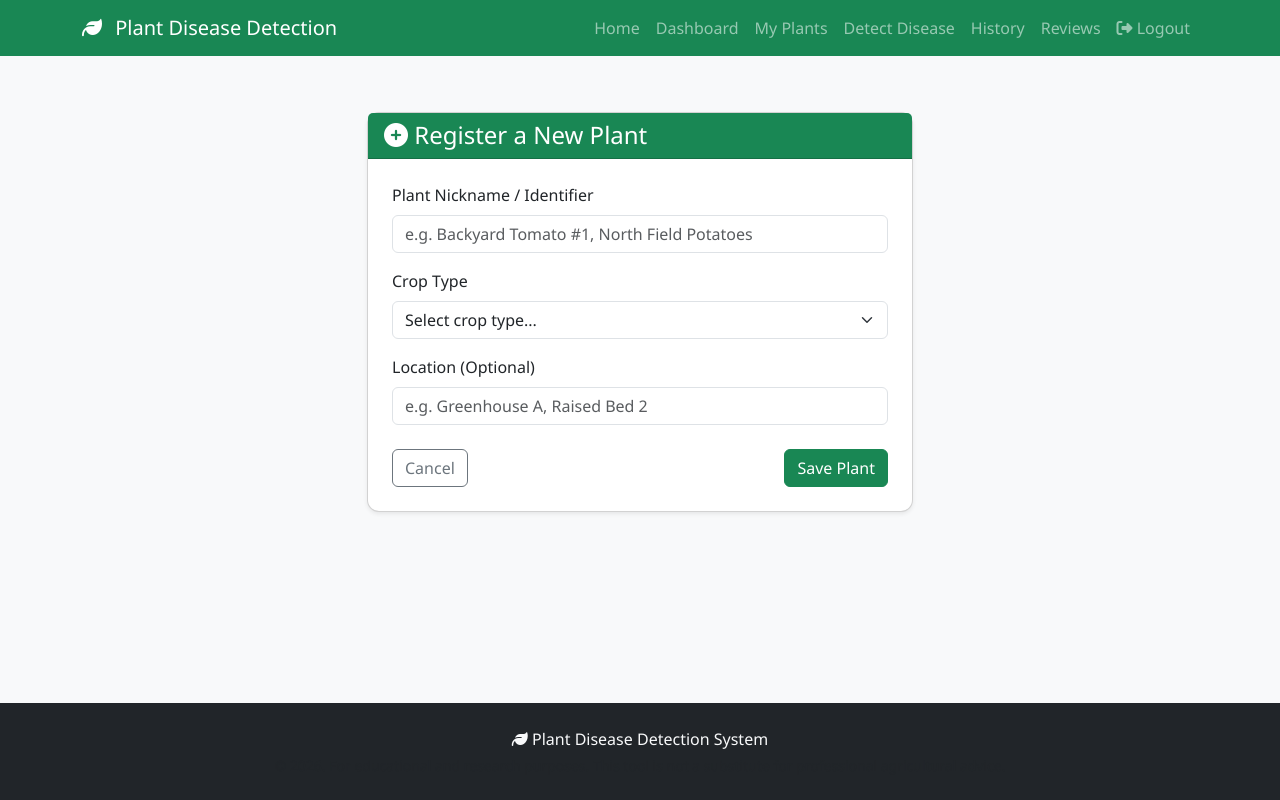
After one commit to parvezmohammedakram-jpg/plant-disease-detection-system, a Flask app: page /plants/add in a window 1280 px wide. The commit adds this page. Run offline with Flask 3, Linux system fonts and the light colour scheme; the visitor is signed in with stand-in values (Sample User, id 1).

Commit message:
feat: complete Phase 4 Farmer History
- Create plants blueprint for managing crop profiles
- Add templates for viewing, adding, and managing plant profiles
- Implement care_cases tracking per plant with a modal form UI
- Enhance predictions history with crop and disease filtering
- Update base layout to include My Plants navigation

```diff
--- a/app/__init__.py
+++ b/app/__init__.py
@@ -51,12 +51,14 @@ def _register_blueprints(app):
     from .main.routes import main_bp
     from .reviews.routes import reviews_bp
     from .admin.routes import admin_bp
+    from .plants.routes import plants_bp
 
     app.register_blueprint(main_bp)
     app.register_blueprint(auth_bp, url_prefix='/auth')
     app.register_blueprint(predictions_bp, url_prefix='/predictions')
     app.register_blueprint(reviews_bp, url_prefix='/reviews')
     app.register_blueprint(admin_bp, url_prefix='/admin')
+    app.register_blueprint(plants_bp, url_prefix='/plants')
 
 
 def _register_error_handlers(app):
--- /dev/null
+++ b/app/plants/__init__.py
@@ -0,0 +1,6 @@
+"""Plants blueprint for managing user's crops/plants."""
+from flask import Blueprint
+
+plants_bp = Blueprint('plants', __name__)
+
+from . import routes
--- /dev/null
+++ b/app/plants/routes.py
@@ -0,0 +1,110 @@
+"""
+Plants routes for Farmer History (Phase 4).
+"""
+from datetime import datetime, timezone
+from bson.objectid import ObjectId
+from flask import render_template, request, redirect, url_for, session, flash
+
+from . import plants_bp
+from ..extensions import get_db
+from ..utils.decorators import login_required
+
+
+@plants_bp.route('/')
+@login_required
+def index():
+    """List user's registered plants."""
+    db = get_db()
+    user_id = session['user_id']
+
+    plants = list(db['plants'].find({'user_id': user_id}).sort('created_at', -1))
+
+    return render_template('plants/index.html', plants=plants)
+
+
+@plants_bp.route('/add', methods=['GET', 'POST'])
+@login_required
+def add():
+    """Add a new plant/crop profile."""
+    if request.method == 'POST':
+        name = request.form.get('name', '').strip()
+        crop_type = request.form.get('crop_type', '').strip()
+        location = request.form.get('location', '').strip()
+
+        if not name or not crop_type:
+            flash('Plant name and crop type are required.', 'error')
+            return render_template('plants/add.html')
+
+        db = get_db()
+        db['plants'].insert_one({
+            'user_id': session['user_id'],
+            'name': name,
+            'crop_type': crop_type,
+            'location': location,
+            'status': 'Healthy',
+            'created_at': datetime.now(timezone.utc)
+        })
+
+        flash(f'Plant "{name}" added successfully.', 'success')
+        return redirect(url_for('plants.index'))
+
+    return render_template('plants/add.html')
+
+
+@plants_bp.route('/<plant_id>')
+@login_required
+def view(plant_id):
+    """View details of a specific plant and its care cases/history."""
+    db = get_db()
+    try:
+        plant = db['plants'].find_one({
+            '_id': ObjectId(plant_id),
+            'user_id': session['user_id']
+        })
+    except Exception:
+        flash('Invalid plant ID.', 'error')
+        return redirect(url_for('plants.index'))
+
+    if not plant:
+        flash('Plant not found.', 'error')
+        return redirect(url_for('plants.index'))
+
+    # Find care cases linked to this plant
+    cases = list(db['care_cases'].find({'plant_id': str(plant['_id'])}).sort('created_at', -1))
+
+    return render_template('plants/view.html', plant=plant, cases=cases)
+
+
+@plants_bp.route('/<plant_id>/care', methods=['POST'])
+@login_required
+def add_care_case(plant_id):
+    """Add a care activity to a plant."""
+    db = get_db()
+    try:
+        plant = db['plants'].find_one({'_id': ObjectId(plant_id), 'user_id': session['user_id']})
+    except Exception:
+        flash('Invalid plant ID.', 'error')
+        return redirect(url_for('plants.index'))
+
+    if not plant:
+        flash('Plant not found.', 'error')
+        return redirect(url_for('plants.index'))
+
+    title = request.form.get('title', '').strip()
+    description = request.form.get('description', '').strip()
+
+    if not title:
+        flash('Activity title is required.', 'error')
+        return redirect(url_for('plants.view', plant_id=plant_id))
+
+    db['care_cases'].insert_one({
+        'user_id': session['user_id'],
+        'plant_id': str(plant['_id']),
+        'title': title,
+        'description': description,
+        'status': 'open',
+        'created_at': datetime.now(timezone.utc)
+    })
+
+    flash('Care activity logged.', 'success')
+    return redirect(url_for('plants.view', plant_id=plant_id))
--- a/templates/base.html
+++ b/templates/base.html
@@ -27,6 +27,9 @@
                     {% if session.get('user_id') %}
                     <li class="nav-item">
                         <a class="nav-link" href="{{ url_for('main.dashboard') }}">Dashboard</a>
+                    </li>
+                    <li class="nav-item">
+                        <a class="nav-link" href="{{ url_for('plants.index') }}">My Plants</a>
                     </li>
                     <li class="nav-item">
                         <a class="nav-link" href="{{ url_for('predictions.detect') }}">Detect Disease</a>
--- /dev/null
+++ b/templates/plants/add.html
@@ -0,0 +1,57 @@
+{% extends "base.html" %}
+{% block title %}Add Plant - Plant Disease Detection{% endblock %}
+
+{% block content %}
+<div class="row justify-content-center">
+    <div class="col-md-8 col-lg-6">
+        <div class="card shadow-sm mt-3">
+            <div class="card-header bg-success text-white">
+                <h4 class="mb-0"><i class="fas fa-plus-circle"></i> Register a New Plant</h4>
+            </div>
+            <div class="card-body p-4">
+                <form method="POST" action="{{ url_for('plants.add') }}">
+                    <input type="hidden" name="csrf_token" value="{{ csrf_token() }}"/>
+
+                    <div class="mb-3">
+                        <label for="name" class="form-label">Plant Nickname / Identifier</label>
+                        <input type="text" class="form-control" id="name" name="name"
+                               placeholder="e.g. Backyard Tomato #1, North Field Potatoes" required>
+                    </div>
+
+                    <div class="mb-3">
+                        <label for="crop_type" class="form-label">Crop Type</label>
+                        <select class="form-select" id="crop_type" name="crop_type" required>
+                            <option value="" disabled selected>Select crop type...</option>
+                            <option value="Apple">Apple</option>
+                            <option value="Blueberry">Blueberry</option>
+                            <option value="Cherry">Cherry</option>
+                            <option value="Corn">Corn (Maize)</option>
+                            <option value="Grape">Grape</option>
+                            <option value="Orange">Orange</option>
+                            <option value="Peach">Peach</option>
+                            <option value="Pepper">Pepper (Bell)</option>
+                            <option value="Potato">Potato</option>
+                            <option value="Raspberry">Raspberry</option>
+                            <option value="Soybean">Soybean</option>
+                            <option value="Squash">Squash</option>
+                            <option value="Strawberry">Strawberry</option>
+                            <option value="Tomato">Tomato</option>
+                        </select>
+                    </div>
+
+                    <div class="mb-4">
+                        <label for="location" class="form-label">Location (Optional)</label>
+                        <input type="text" class="form-control" id="location" name="location"
+                               placeholder="e.g. Greenhouse A, Raised Bed 2">
+                    </div>
+
+                    <div class="d-flex justify-content-between">
+                        <a href="{{ url_for('plants.index') }}" class="btn btn-outline-secondary">Cancel</a>
+                        <button type="submit" class="btn btn-success">Save Plant</button>
+                    </div>
+                </form>
+            </div>
+        </div>
+    </div>
+</div>
+{% endblock %}
```
Also changed, not shown: app/predictions/routes.py (+22 -2 lines), templates/history.html (+30 -0 lines), templates/plants/index.html (added, +52 -0 lines), templates/plants/view.html (added, +105 -0 lines).
